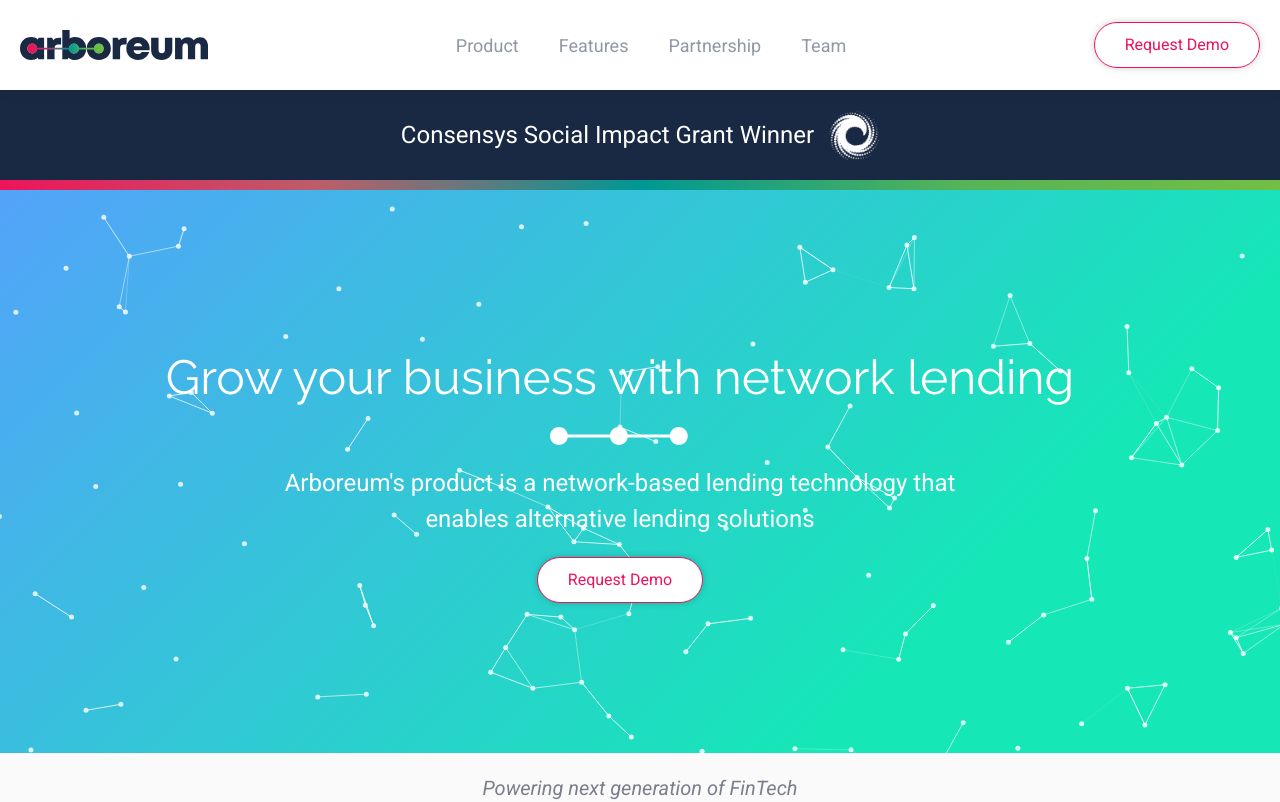
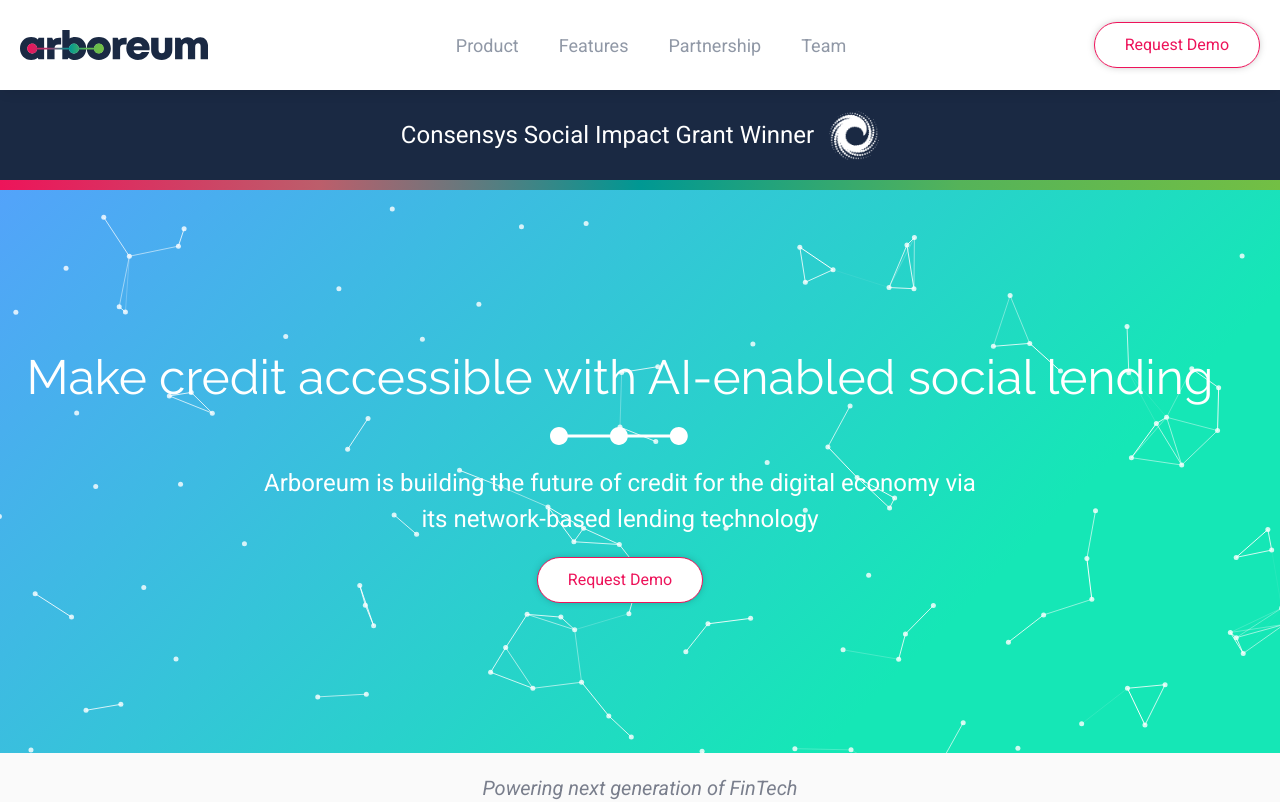
Before and after one commit to mustafasaifee42/arboreum, a React (Create React App) app: page / in a window 1280 px wide. Shown: the top 802 px of the page. Built offline with nearby package versions, Linux system fonts and the light colour scheme.

Commit message:
update herobanner w new tagline and new descriptor

```diff
--- a/src/HeroBanner/index.tsx
+++ b/src/HeroBanner/index.tsx
@@ -146,10 +146,10 @@
         <canvas ref={(node) => (canvasNode = node)} />
         <DivContainer height={582}>
           <TextContainer>
-            <H1>Grow your business with network lending</H1>
+            <H1>Make credit accessible with AI-enabled social lending</H1>
             <Motif fillColor="#fff" />
             <H3>
-              Arboreum's product is a network-based lending technology that enables alternative lending solutions
+              Arboreum is building the future of credit for the digital economy via its network-based lending technology
             </H3>
             <ButtonBlock>
               <a
```
